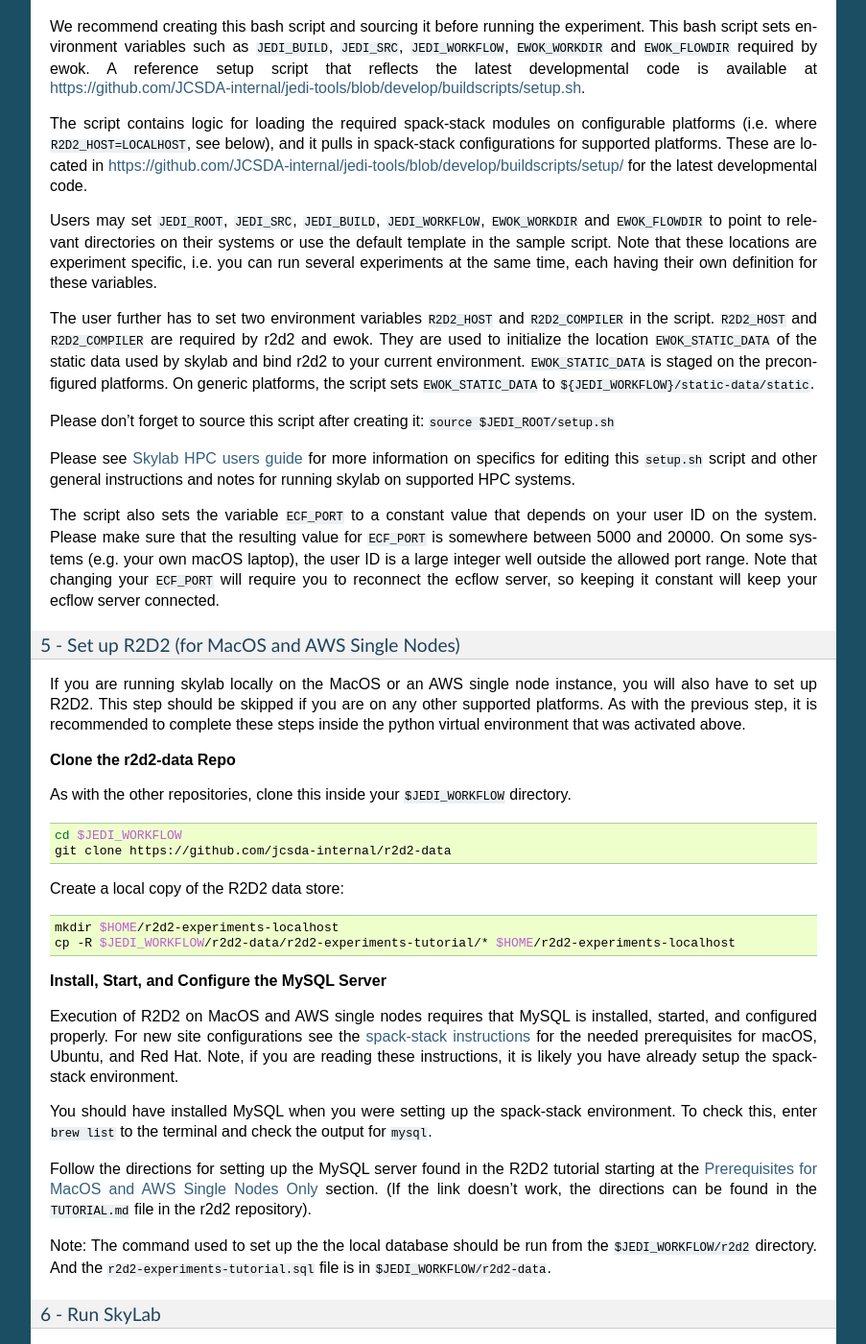
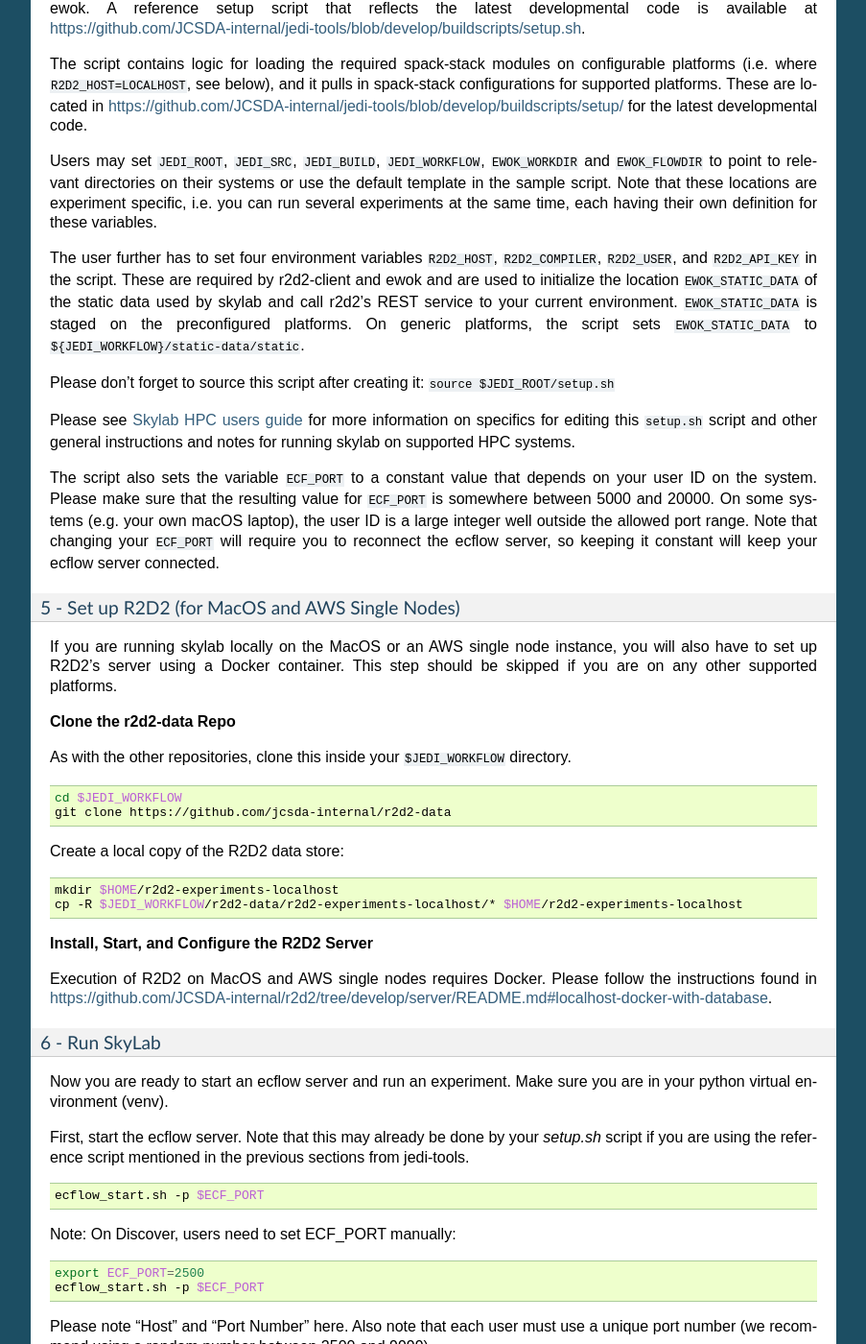
Before and after one commit to JCSDA/jedi-docs, a Sphinx documentation site: the page built from docs/using/running_skylab/running_skylab.rst, in a window 1280 px wide and 1400 px high, scrolled down 6383 px. Shown: the whole window at 96% size, without its empty margins (198-1101 px from the left). Built offline with Sphinx 7.4.7, drawn with Linux system fonts in a browser that asks for light colours; some of the changed text lies outside the part shown.

Commit message:
Updates for R2D2 V3 end user client / remove solo (#836)
This pull request updates the documentation to use the new `r2d2-client` repository and removes all references to `solo`, which is no longer needed.

## Issue(s) addressed

Resolves #834

```diff
--- a/docs/using/running_skylab/running_skylab.rst
+++ b/docs/using/running_skylab/running_skylab.rst
@@ -190,7 +190,7 @@
 
   If you got to Step 3 above and decided that you will be building JEDI during
   your Skylab experiment. You only need to build the workflow applications
-  needed for the JEDI Skylab Environment which include simobs, solo, r2d2,
+  needed for the JEDI Skylab Environment which include simobs, r2d2-client,
   ewok, skylab, and the related data repositories r2d2-data and static-data.
   This is automated in :code:`jedi-tools/buildscripts/build_workflow_apps.sh`
   script. The default branches are set to develop, but if you need to specify
@@ -211,9 +211,9 @@
 """"""""""""""""
 
 First, you need to load all the modules needed to build jedi-bundle and the
-jedi workflow applications, :code:`solo/r2d2/ewok/simobs/skylab.`
+jedi workflow applications, :code:`r2d2-client/ewok/simobs/skylab.`
 Loading modules only sets up the environment for you. You still need
-to build jedi-bundle, run ctests, install :code:`solo/r2d2/ewok/simobs` and
+to build jedi-bundle, run ctests, install :code:`r2d2-client/ewok/simobs` and
 clone skylab.
 
 Currently we only support Orion, Hercules, Derecho, Discover, S4, and AWS
@@ -294,7 +294,7 @@
 
     export JEDI_BUILD=$JEDI_ROOT/build
 
-* :code:`$JEDI_WORKFLOW` which should point to the base directory containing the JEDI-Skylab workflow applications of EWOK, R2D2, SIMOBS, Skylab, and SOLO. (ie :code:`$JEDI_ROOT/jedi-workflow`). Note, you are also able to still place these repos inside :code:`$JEDI_SRC` but make sure :code:`$JEDI_WORKFLOW` still gets set to that location.
+* :code:`$JEDI_WORKFLOW` which should point to the base directory containing the JEDI-Skylab workflow applications of EWOK, R2D2-Client, SIMOBS, and Skylab. (ie :code:`$JEDI_ROOT/jedi-workflow`). Note, you are also able to still place these repos inside :code:`$JEDI_SRC` but make sure :code:`$JEDI_WORKFLOW` still gets set to that location.
 
   .. code-block:: bash
 
@@ -374,19 +374,18 @@
   Run :code:`ctest --help` for more information on the test options. For even
   more information, see section :ref:`jedi-testing`.
 
-3 - Clone and install solo/r2d2/ewok/simobs, clone skylab only
+3 - Clone and install r2d2-client/ewok/simobs, clone skylab only
 """"""""""""""""""""""""""""""""""""""""""""""""""""""""""""""
 
 We recommend that you use a python3 virtual environment (venv) for
-building :code:`solo/r2d2/ewok/simobs`. As indicated above in the note about
+building :code:`r2d2-client/ewok/simobs`. As indicated above in the note about
 the :code:`$JEDI_WORKFLOW` environment variable, these can be placed in a
 directory your choosing and does not need to be in :code:`$JEDI_ROOT/jedi-bundle`.
 
 .. code-block:: bash
 
   cd $JEDI_WORKFLOW
-  git clone https://github.com/jcsda-internal/solo
-  git clone https://github.com/jcsda-internal/r2d2
+  git clone https://github.com/jcsda-internal/r2d2-client
   git clone https://github.com/jcsda-internal/ewok
   git clone https://github.com/jcsda-internal/simobs
   git clone https://github.com/jcsda-internal/skylab
@@ -407,9 +405,7 @@
 
 .. code-block:: bash
 
-  cd $JEDI_WORKFLOW/solo
-  python3 -m pip install -e .
-  cd $JEDI_WORKFLOW/r2d2
+  cd $JEDI_WORKFLOW/r2d2-client
   python3 -m pip install -e .
   cd $JEDI_WORKFLOW/ewok
   python3 -m pip install -e .
@@ -442,11 +438,11 @@
 run several experiments at the same time, each having their own definition for
 these variables.
 
-The user further has to set two environment variables :code:`R2D2_HOST` and
-:code:`R2D2_COMPILER` in the script. :code:`R2D2_HOST` and
-:code:`R2D2_COMPILER` are required by r2d2 and ewok. They are used to
+The user further has to set four environment variables :code:`R2D2_HOST`,
+:code:`R2D2_COMPILER`, :code:`R2D2_USER`, and :code:`R2D2_API_KEY` in the script.
+These are required by r2d2-client and ewok and are used to
 initialize the location :code:`EWOK_STATIC_DATA` of the static data used by
-skylab and bind r2d2 to your current environment. :code:`EWOK_STATIC_DATA` is
+skylab and call r2d2's REST service to your current environment. :code:`EWOK_STATIC_DATA` is
 staged on the preconfigured platforms. On generic platforms, the script sets
 :code:`EWOK_STATIC_DATA` to :code:`${JEDI_WORKFLOW}/static-data/static`.
 
@@ -469,10 +465,8 @@
 """"""""""""""""""""""""""""""""""""""""""""""""
 
 If you are running skylab locally on the MacOS or an AWS single node instance,
-you will also have to set up R2D2. This step should be skipped if you are on any
-other supported platforms. As with the previous step, it is recommended to
-complete these steps inside the python virtual environment that was activated
-above.
+you will also have to set up R2D2's server using a Docker container.
+This step should be skipped if you are on any other supported platforms.
 
 **Clone the r2d2-data Repo**
 
@@ -489,32 +483,13 @@
 .. code-block:: bash
 
   mkdir $HOME/r2d2-experiments-localhost
-  cp -R $JEDI_WORKFLOW/r2d2-data/r2d2-experiments-tutorial/* $HOME/r2d2-experiments-localhost
+  cp -R $JEDI_WORKFLOW/r2d2-data/r2d2-experiments-localhost/* $HOME/r2d2-experiments-localhost
 
 
-**Install, Start, and Configure the MySQL Server**
+**Install, Start, and Configure the R2D2 Server**
 
-Execution of R2D2 on MacOS and AWS single nodes requires that MySQL is
-installed, started, and configured properly. For new site configurations
-see the `spack-stack instructions
-<https://spack-stack.readthedocs.io/en/latest/NewSiteConfigs.html#newsiteconfigs>`_
-for the needed prerequisites for macOS, Ubuntu, and Red Hat. Note, if you are
-reading these instructions, it is likely you have already setup the spack-stack
-environment.
-
-You should have installed MySQL when you were setting up the spack-stack
-environment. To check this, enter :code:`brew list` to the terminal and check
-the output for :code:`mysql`.
-
-Follow the directions for setting up the MySQL server found in the R2D2
-tutorial starting at the `Prerequisites for MacOS and AWS Single Nodes Only
-<https://github.com/JCSDA-internal/r2d2/blob/develop/TUTORIAL.md#prerequisites-for-hpc-macos-and-aws-single-nodes>`_
-section. (If the link doesn't work, the directions can be found in the
-:code:`TUTORIAL.md` file in the r2d2 repository).
-
-Note: The command used to set up the the local database should be run from the
-:code:`$JEDI_WORKFLOW/r2d2` directory. And the :code:`r2d2-experiments-tutorial.sql`
-file is in :code:`$JEDI_WORKFLOW/r2d2-data`.
+Execution of R2D2 on MacOS and AWS single nodes requires Docker. Please follow the instructions found in
+https://github.com/JCSDA-internal/r2d2/tree/develop/server/README.md#localhost-docker-with-database.
 
 .. _Run-Skylab:
 
```
Also changed, not shown: other parts of docs/using/running_skylab/running_skylab.rst (+1 -2 lines), docs/inside/jedi-components/skylab/skylab_description.rst (+6 -6 lines).
